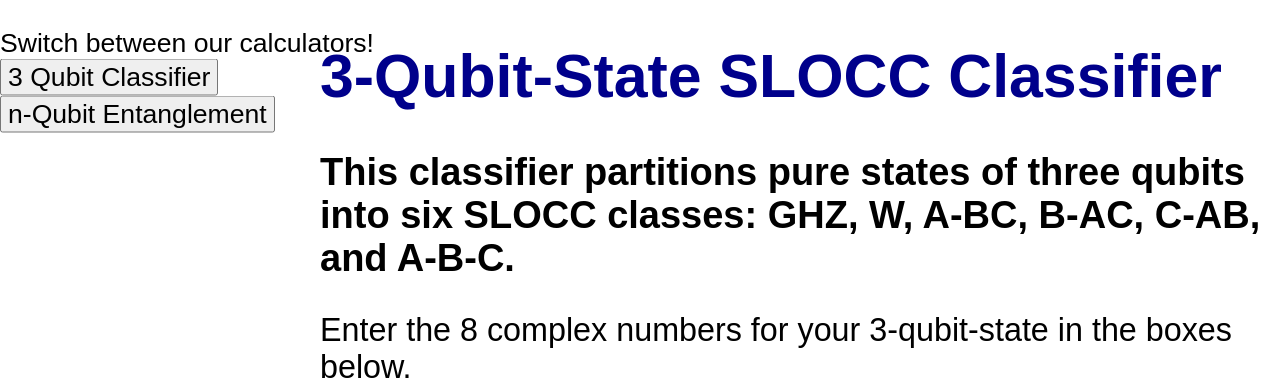
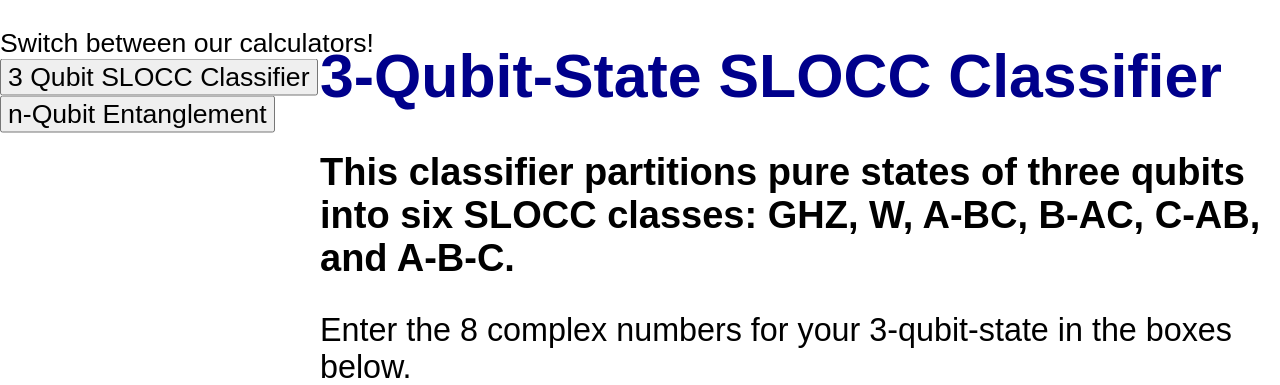
Before and after one commit to azheng106/qubit-calculator-website, a Flask app: page / in a window 1280 px wide. Shown: the top 385 px of the page. Run offline with Flask 3, Linux system fonts and the light colour scheme.

Commit message:
Update SLOCC button text

```diff
--- a/templates/index.html
+++ b/templates/index.html
@@ -245,7 +245,7 @@
 
 <div class="switching-buttons"> <!-- Buttons to switch between the two web pages -->
     <p> Switch between our calculators!</p>
-    <button id="3qubitButton">3 Qubit Classifier</button>
+    <button id="3qubitButton">3 Qubit SLOCC Classifier</button>
     <button id="nQubitButton">n-Qubit Entanglement</button>
 </div>
 
```
